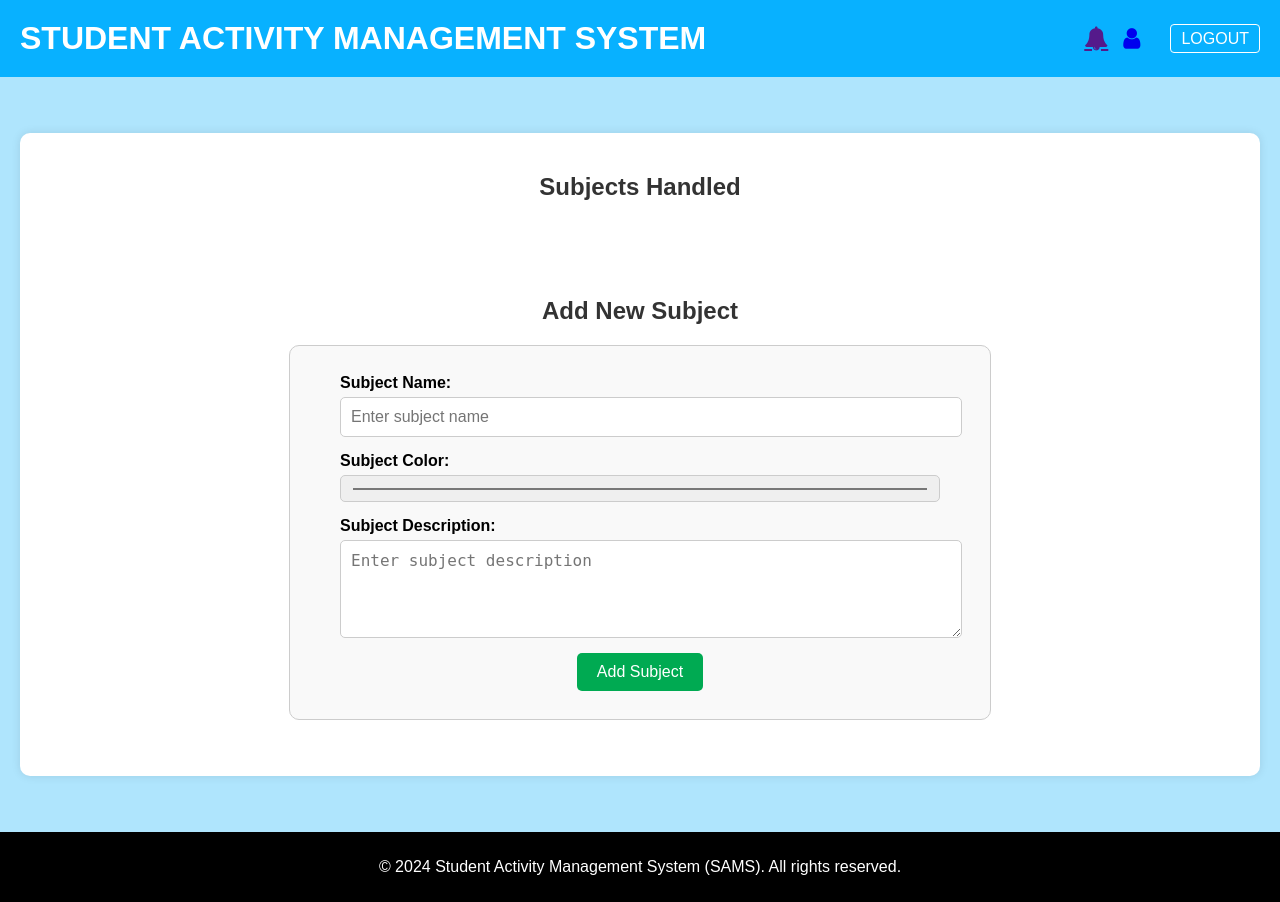
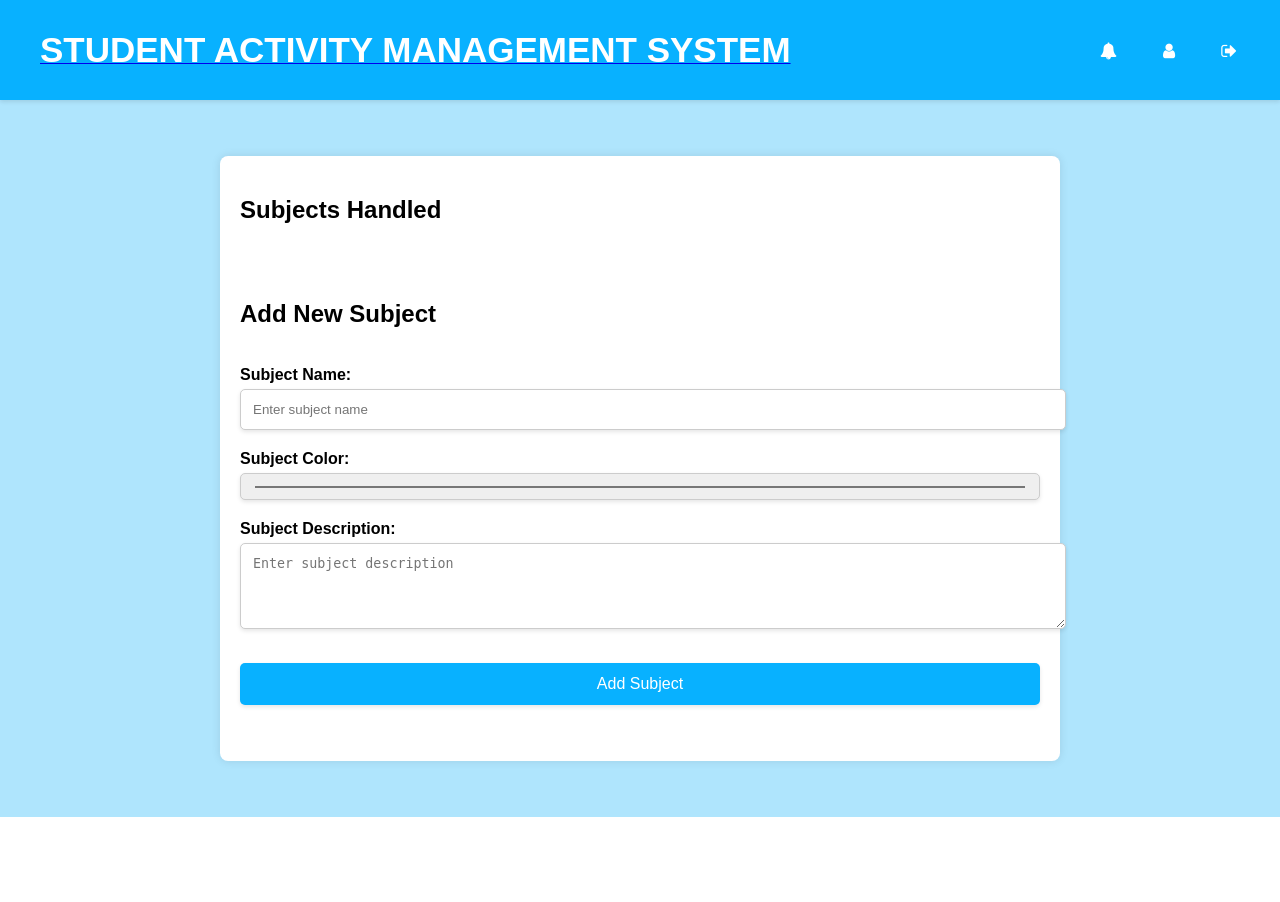
Before and after one commit to Buwanding/Commision_CSTE, a PHP site: page /teachers-page/dashboard.php in a window 1280 px wide. After the commit the page ends 817 px from the top, so only its background shows below. Run offline with PHP 8.4, Linux system fonts and the light colour scheme; the visitor is signed in with stand-in values (Sample User, id 1); data that the repository does not hold is empty.

Commit message:
frontends

```diff
--- a/css/dashboard-style.css
+++ b/css/dashboard-style.css
@@ -5,145 +5,150 @@ body {
     background-color: #afe5fd;
 }
 
-.header-container {
+header {
     background-color: #08b1ff;
-    color: rgb(255, 255, 255);
-    padding: 20px;
-    display: flex;
-    justify-content: space-between;
-    align-items: center;
+    color: white;
+    padding: 0 20px;
+    box-shadow: 0 2px 4px rgba(0, 0, 0, 0.1);
+    position: relative;
 }
 
-.system-name h1 {
-    margin: 0;
+.header-container {
+    display: flex;
+    align-items: center;
+    justify-content: space-between;
+    padding: 10px 0;
 }
 
-.icons {
+.logo {
+    color: white;
+    font-size: 35px;
+    line-height: 80px;
+    padding: 0 20px;
+    font-weight: bold;
+}
+
+nav ul {
+    list-style: none;
+    margin: 0;
+    padding: 0;
+    display: flex;
+}
+
+nav ul li {
+    margin: 0 10px;
+}
+
+nav ul li a {
+    color: white;
+    font-size: 17px;
+    padding: 7px 13px;
+    border-radius: 3px;
+    text-transform: uppercase;
+    text-decoration: none;
     display: flex;
     align-items: center;
 }
 
-.icons > div {
-    margin-left: 15px;
+nav ul li a.active,
+nav ul li a:hover {
+    background: #1b9bff;
+    transition: 0.5s;
 }
 
-.icons img {
-    width: 24px;
-    height: 24px;
-    cursor: pointer;
-}
-
-.logout a {
-    color: white;
-    margin-left: 15px;
-    text-decoration: none;
-    padding: 5px 10px;
-    border: 1px solid white;
-    border-radius: 4px;
-}
-
-.logout a:hover {
-    background-color: white;
-    color: #333;
-}
 
 main {
-    max-width: 1200px;
+    max-width: 800px;
     margin: 20px auto;
     padding: 20px;
     background-color: #fff;
     box-shadow: 0 0 10px rgba(0, 0, 0, 0.1);
-    border-radius: 10px;
-}
-
-h2 {
-    color: #333;
-    text-align: center;
-    margin-bottom: 20px;
+    border-radius: 8px;
 }
 
 .subjects-container {
     display: flex;
     flex-wrap: wrap;
-    gap: 20px;
-    justify-content: center;
+    gap: 10px;
+}
+
+.subject-card {
+    padding: 20px;
+    border-radius: 8px;
+    color: #fff;
+    text-align: center;
+    box-shadow: 0 2px 4px rgba(0, 0, 0, 0.1);
+    width: 100%;
+    max-width: 200px;
+}
+
+.subject-card a {
+    color: inherit;
+    text-decoration: none;
+}
+
+.add-subject-form {
+    margin-top: 20px;
+}
+
+.form-group {
     margin-bottom: 20px;
 }
 
-.subject-card {
-    width: 200px;
-    height: 150px;
-    display: flex;
-    align-items: center;
-    justify-content: center;
-    border-radius: 10px;
-    box-shadow: 0 4px 8px rgba(0, 0, 0, 0.2);
-    transition: transform 0.2s;
+.form-group label {
+    display: block;
+    margin-bottom: 5px;
+    font-size: 16px;
+    font-weight: bold;
 }
 
-.subject-card:hover {
-    transform: scale(1.05);
+.form-group input[type="text"],
+.form-group input[type="color"],
+.form-group textarea {
+    width: 100%;
+    padding: 12px;
+    border: 1px solid #ccc;
+    border-radius: 5px;
+    box-shadow: 0 2px 4px rgba(0, 0, 0, 0.1);
 }
 
-.add-subject-form {
-    display: flex;
-    flex-direction: column;
-    align-items: center;
-    padding: 10px 50px;
-    border: 1px solid #ccc;
-    border-radius: 10px;
-    background-color: #f9f9f9;
-    max-width: 600px;
-    margin: 0 auto;
+.form-group input[type="text"]:focus,
+.form-group input[type="color"]:focus,
+.form-group textarea:focus {
+    border-color: #08b1ff;
+    box-shadow: 0 4px 8px rgba(0, 0, 0, 0.2);
+    outline: none;
 }
 
-.form-group {
-    display: flex;
-    flex-direction: column;
-    align-items: flex-start;
-    margin-bottom: 15px;
+.add-subject-form button {
     width: 100%;
+    padding: 12px;
+    background-color: #08b1ff;
+    color: white;
+    border: none;
+    border-radius: 5px;
+    font-size: 16px;
+    cursor: pointer;
+    margin-top: 10px;
+    box-shadow: 0 2px 4px rgba(0, 0, 0, 0.1);
+    transition: background-color 0.3s, box-shadow 0.3s;
 }
 
-label {
-    font-weight: bold;
-    margin-bottom: 5px;
-}
-
-input[type="text"],
-input[type="color"],
-textarea {
-    width: 100%;
-    padding: 10px;
-    border: 1px solid #ccc;
-    border-radius: 5px;
-    font-size: 16px;
-}
-
-button {
-    background-color: #00aa52;
-    color: white;
-    padding: 10px 20px;
-    border: none;
-    border-radius: 5px;
-    cursor: pointer;
-    font-size: 16px;
-}
-
-button:hover {
-    background-color: #00e770;
+.add-subject-form button:hover {
+    background-color: #007bb5;
+    box-shadow: 0 4px 8px rgba(0, 0, 0, 0.2);
 }
 
 footer {
-    background-color: #000;
+    background-color: #171717;
     color: white;
     text-align: center;
     padding: 10px 0;
-    position: absolute;
+    position: fixed;
     width: 100%;
 }
 
 .footer-container {
-    max-width: 1200px;
+    max-width: 800px;
     margin: 0 auto;
 }
--- a/student-page/student_subjectpage.php
+++ b/student-page/student_subjectpage.php
@@ -81,9 +81,9 @@ $subject_des = isset($_REQUEST["subject_des"]) ? htmlspecialchars($_REQUEST["sub
     </main>
 
     <footer>
-    <div class="footer-container">
-        <p>&copy; 2024 Student Activity Management System (SAMS). All rights reserved.</p>
-    </div>
+        <div class="footer-container">
+            <p>&copy; 2024 Student Activity Management System (SAMS). All rights reserved.</p>
+        </div>
     </footer>
 
 
--- a/teachers-page/dashboard.php
+++ b/teachers-page/dashboard.php
@@ -53,32 +53,18 @@ $conn->close();
 <body>
 
 <header>
-        <div class="header-container">
+    <div class="header-container">
+                <a href="dashboard.php"> <label class="logo">STUDENT ACTIVITY MANAGEMENT SYSTEM</label> </a>
+        <nav>
+            <ul>
+                <li><a href="#"><i class="fa fa-bell"></i> </a></li>
+                <li><a href="../profiles.html"> <i class="fa fa-user"> </i> </a></li>
+                <li><a href="../index.html""> <i class="fa fa-sign-out"> </i> </a> </li>
+            </ul>
+        </nav>
+    </div>
+</header>
 
-            <!-- <div class="logo">
-                <img>
-            </div> -->
-
-            <div class="system-name">
-                <h1>STUDENT ACTIVITY MANAGEMENT SYSTEM</h1>
-            </div>
-            <div class="icons">
-                <div class="notification-icon">
-                    <a href
-                    	<i style="font-size:24px" class="fa">&#xf0f3;</i>
-                    </a>
-                </div>
-                <div class="profile-icon">
-                    <a href="#">
-						<i style="font-size:24px" class="fa">&#xf007;</i>
-                    </a>
-                </div>
-                <div class="logout">
-                    <a href="../index.html">LOGOUT</a>
-                </div>
-            </div>
-        </div>
-</header>
 
 <br>
 <br>
```
Also changed, not shown: css/proflle-styles.css (added, +173 -0 lines), css/styles.css (+16 -9 lines), index.html (+9 -6 lines), profiles.html (added, +58 -0 lines), register.html (+1 -21 lines), student-page/student-css/student-page.css (+5 -5 lines), student-page/student_activity.php (+5 -8 lines), teachers-page/activity_details.php (+53 -11 lines), teachers-page/subject_page.php (+11 -31 lines), teachers-page/teacher-styles/subject-style.css (+34 -38 lines), images/LOGO.png (added), images/PROFILE.png (added).
